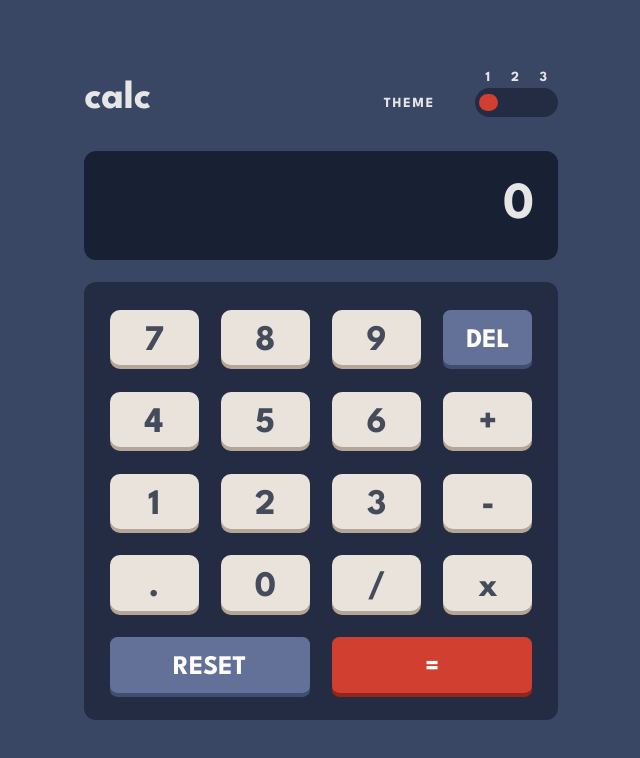
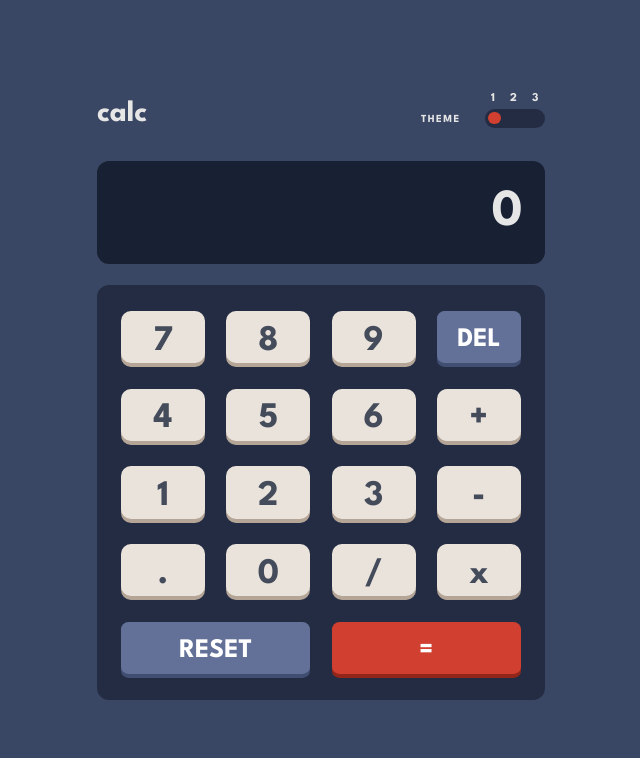
Before and after one commit to NERO-FAN/Responsive_React_Calculator, a React (Create React App) app: page / in a window 1280 px wide. Shown: the top 758 px of the page, without its empty margins (319-959 px from the left). Built offline with nearby package versions, Linux system fonts and the light colour scheme.

Commit message:
Changed height of component area and added more responsiveness into the header component

```diff
--- a/src/App.css
+++ b/src/App.css
@@ -24,25 +24,20 @@
       width: 87.5%;
     }
 
-
     @media (min-width: 768px) and (max-width: 1023px) {
-      height: 77.5%;
       width: 62.5%;
     }
 
     @media (min-width: 1024px) and (max-width: 1600px) {
-      height: 80%;
-      width: 37%;
+      width: 35%;
     }
 
     @media (min-width: 1601px) and (max-width: 1920px){
-      height: 80%;
-      width: 34%;
+      width: 33%;
     }
 
     @media (min-width: 1921px) {
-      height: 80%;
-      width: 38%;
+      width: 35%;
     }
   }
 }
--- a/src/components/Header.scss
+++ b/src/components/Header.scss
@@ -25,13 +25,13 @@
 
   @media (min-width: 1024px) and (max-width: 1600px) {
     .app-name {
-      font-size: 2.5em;
+      font-size: 1.875em;
     }
   }
 
   @media (min-width: 1601px) {
     .app-name {
-      font-size: 2.375em;
+      font-size: 2.25em;
     }
   }
 
@@ -74,24 +74,24 @@
     }
 
     @media (min-width: 1024px) and (max-width: 1280px) {
-      font-size: 0.875em;
+      font-size: 0.675em;
       letter-spacing: 0.125em;
-      width: 60%;
-      margin-bottom: 1.5%;
+      width: 70%;
+      margin-bottom: 1%;
     }
 
     @media (min-width: 1281px) and (max-width: 1600px) {
-      font-size: 0.875em;
+      font-size: 0.75em;
       letter-spacing: 0.125em;
-      width: 67.5%;
-      margin-bottom: 1.5%;
+      width: 72.5%;
+      margin-bottom: 1%;
     }
 
     @media (min-width: 1601px) {
-      font-size: 1em;
+      font-size: 0.875em;
       letter-spacing: 0.125em;
-      width: 67.5%;
-      margin-bottom: 1.5%;
+      width: 72.5%;
+      margin-bottom: 1%;
     }
 
     @media (min-width: 2400px) {
@@ -133,28 +133,28 @@
 
     @media (min-width: 1024px) and (max-width: 1280px) {
       height: 125%;
-      width: 17.5%;
+      width: 13.5%;
     }
 
     @media (min-width: 1281px) and (max-width: 1600px) {
-      height: 132.5%;
-      width: 15%;
+      height: 135%;
+      width: 12.5%;
     }
 
     @media (min-width: 1601px) and (max-width: 2309px) {
-      height: 150%;
-      width: 15%;
+      height: 145%;
+      width: 12.5%;
     }
 
     @media (min-width: 2400px) {
-      height: 145%;
+      height: 135%;
       width: 12.5%;
     }
 
     .theme-levels {
       width: 100%;
       display: flex;
-      margin-bottom: 0.25rem;
+      margin-bottom: 0.375em;
       column-gap: 25%;
       justify-content: center;
 
@@ -171,7 +171,7 @@
       }
 
       @media (min-width: 1024px) and (max-width: 1600px) {
-        font-size: 0.875em;
+        font-size: 0.75em;
       }
 
       @media (min-width: 1601px) {
@@ -202,7 +202,7 @@
           margin-left: 5%;
           height: 60%;
           width: 22.5%;
-          border-radius: 4rem;
+          border-radius: 1em;
           border: none;
         }
       }
@@ -215,7 +215,7 @@
           margin-right: 0;
           height: 60%;
           width: 22.5%;
-          border-radius: 4rem;
+          border-radius: 1em;
           border: none;
         }
       }
@@ -226,7 +226,7 @@
           margin-right: 5%;
           height: 60%;
           width: 22.5%;
-          border-radius: 4rem;
+          border-radius: 1em;
           border: none;
         }
       }
```
